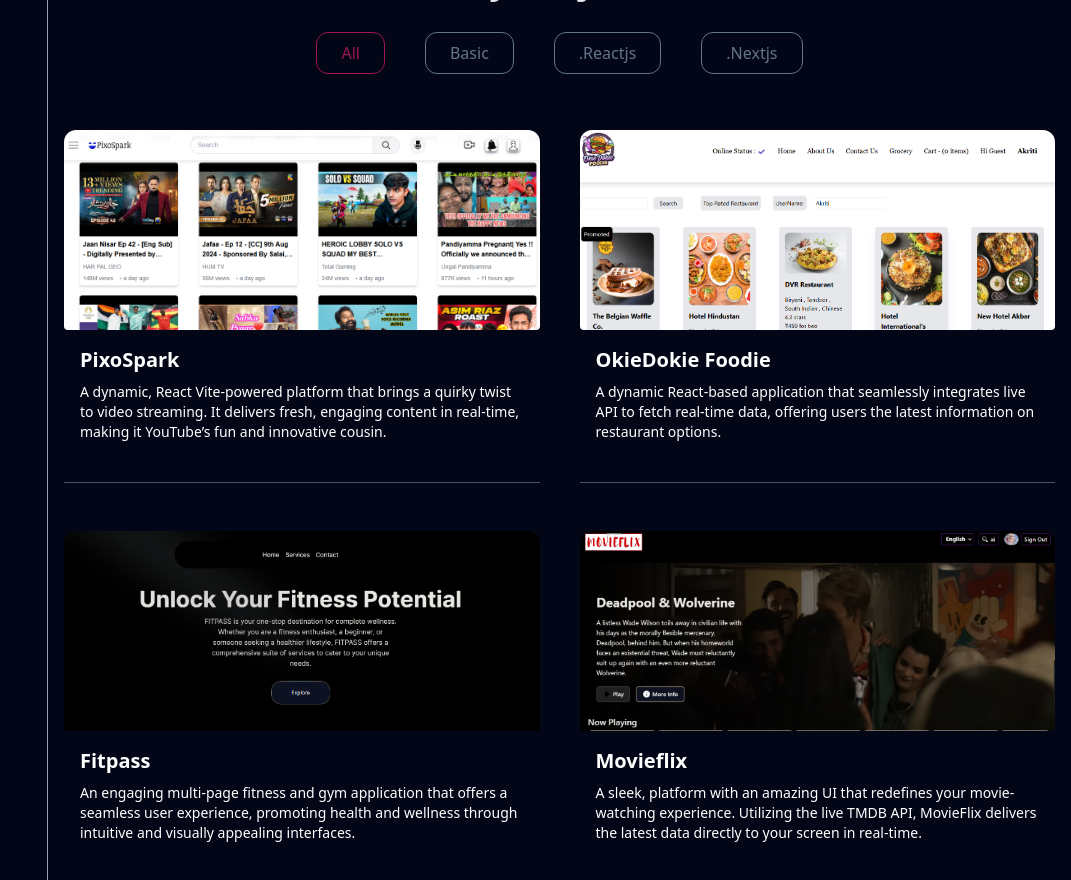
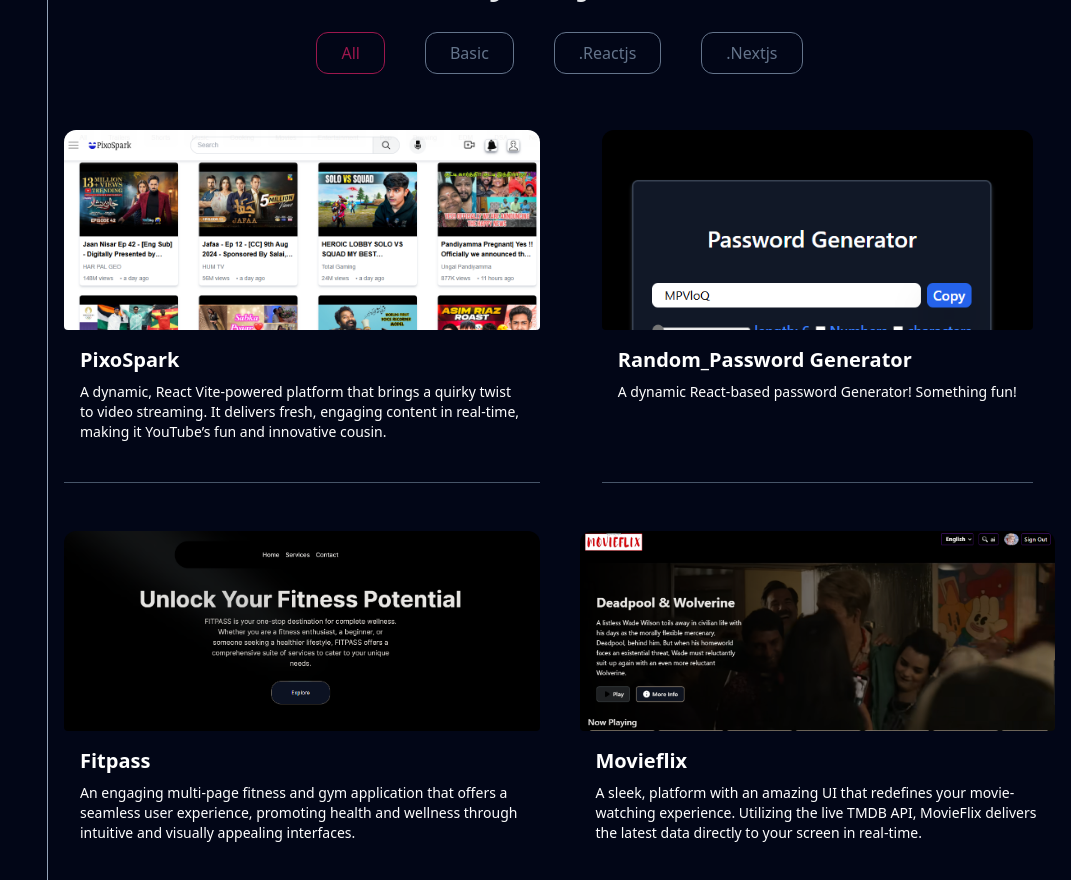
Before and after one commit to ThisIsAkriti/portfolio, a React (Vite) app: page / in a window 1280 px wide. Shown: the part 880-1760 px from the top of the page, without its empty margins (209-1280 px from the left). Built offline with nearby package versions, Linux system fonts and the light colour scheme.

Commit message:
updatd Projects Section and stats

```diff
--- a/src/components/ProjectSection.jsx
+++ b/src/components/ProjectSection.jsx
@@ -15,12 +15,12 @@
   },
   {
     id:2,
-    title:"OkieDokie Foodie",
-    description:"A dynamic React-based application that seamlessly integrates live API to fetch real-time data, offering users the latest information on restaurant options.",
-    img:"/okiedokie.png",
+    title:"Random_Password Generator",
+    description:"A dynamic React-based password Generator! Something fun!",
+    img:"/passwordGen.png",
     tag:["All" , ".Reactjs" , "Basic"],
-    gitUrl:"https://github.com/ThisIsAkriti/React-js",
-    previewUrl:"https://okiedokie-food.web.app/"
+    gitUrl:"https://github.com/ThisIsAkriti/password_generator",
+    previewUrl:"https://password-generator-lilac-eight.vercel.app/"
   },
   {
     id:3,
--- a/src/components/Stats.jsx
+++ b/src/components/Stats.jsx
@@ -48,7 +48,7 @@
                      initial= {{opacity:0 , x:100}}
                      transition={{duration:1.2}}
                      className="bg-gray-900 rounded-md flex items-center py-1">
-                        <a href="https://x.com/Akriti06005">
+                        <a href="https://x.com/This_Is_Akriti">
                         <img src="/X.png" alt="Twitter" className="size-8 ml-1"/>
                         <div className="mx-2">
                         <p className="font-bold text-sm">akriti <span className="text-red-900">(acitve here)😊</span></p>
```
Also changed, not shown: public/passwordGen.png (added).
